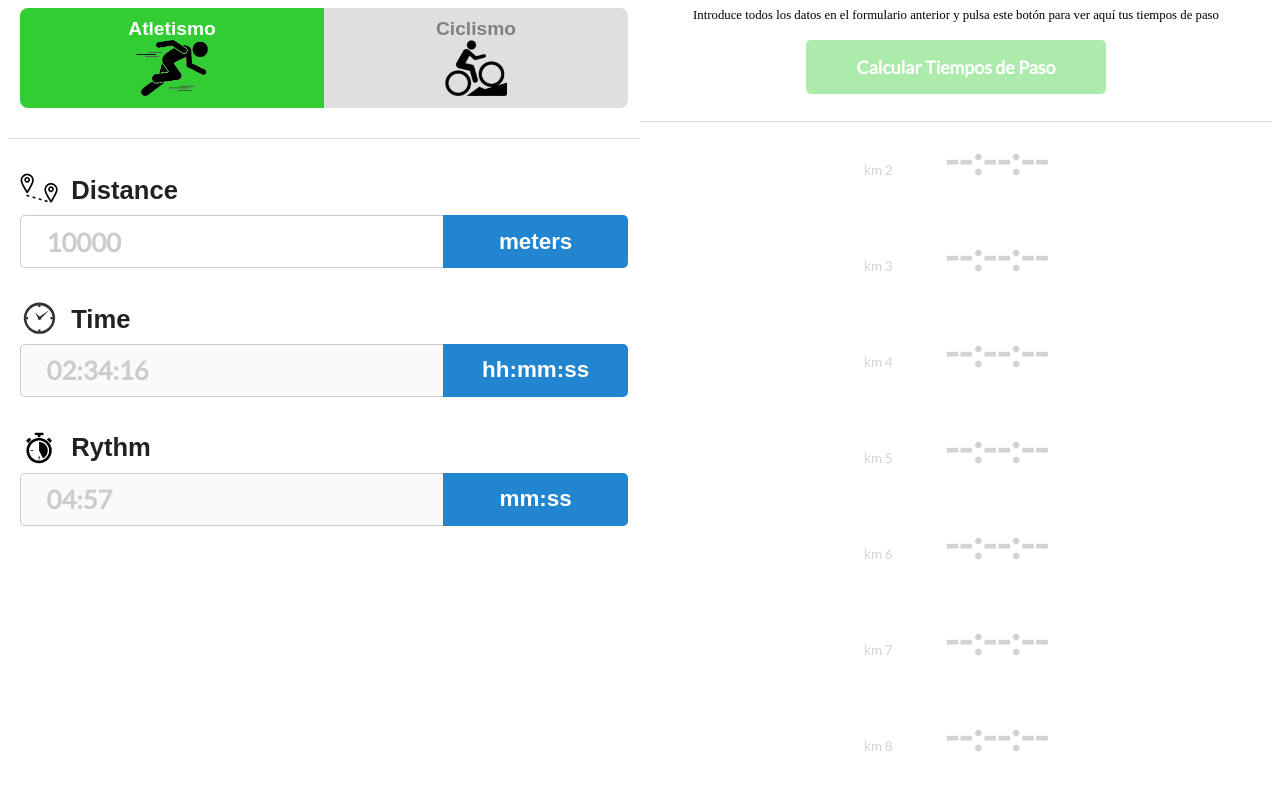
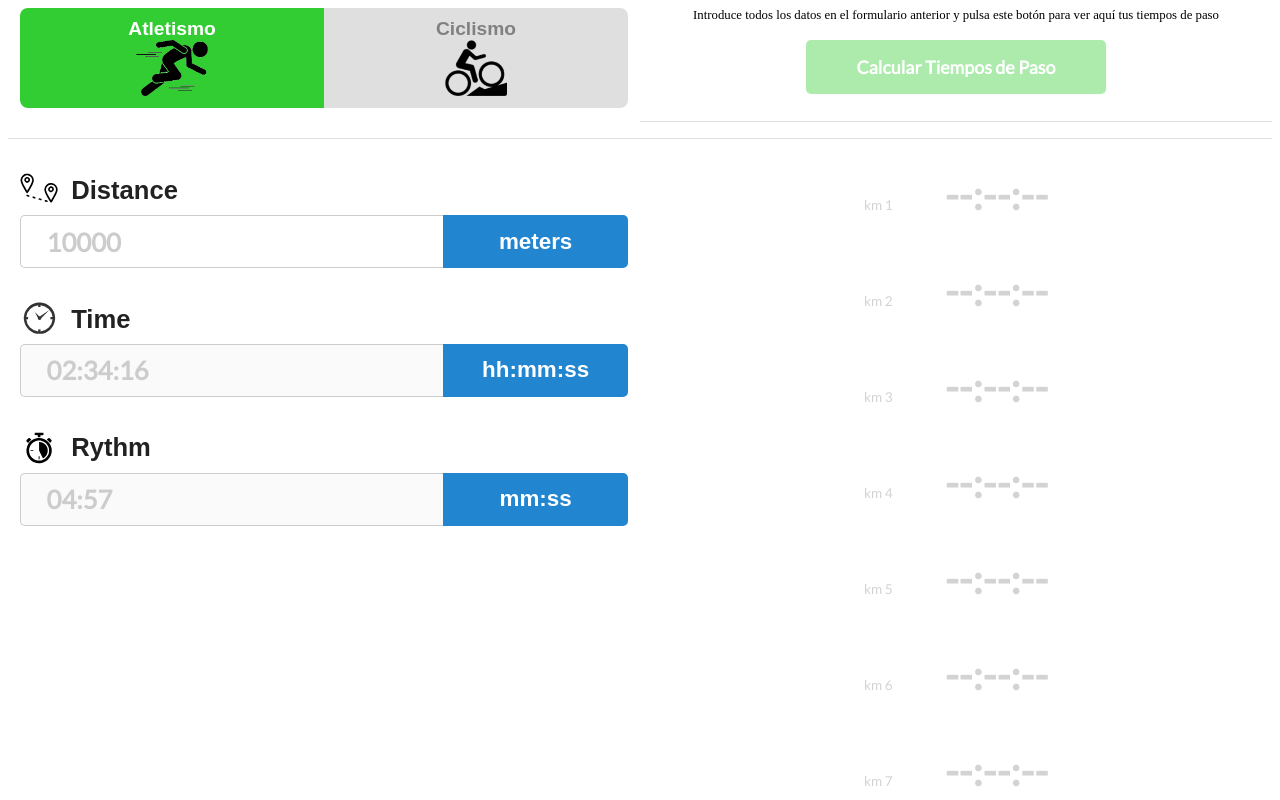
Before and after one commit to jorgesc/PaceCalculator, a React (Create React App) app: page / in a window 1280 px wide. Shown: the top 800 px of the page. Built offline with nearby package versions, Linux system fonts and the light colour scheme; a web font is replaced by a local one.

Commit message:
First steps integrating LapTimesHeader into LapTimesDisplay

```diff
--- a/src/components/LapTimesDisplay/LapTimesDisplay.tsx
+++ b/src/components/LapTimesDisplay/LapTimesDisplay.tsx
@@ -2,6 +2,7 @@
 import styled from "styled-components";
 
 import LapTimesTime from "./LapTimesTime";
+import LapTimesHeader from "./LapTimesHeader";
 
 export type ILapTimesArray = null | Array<{
   label: string;
@@ -11,11 +12,18 @@
 
 export interface ILapTimesDisplayProps {
   times?: ILapTimesArray;
+  condensedCheckboxChecked: boolean;
+  condensedCheckboxOnclick: () => null;
+  lapTimesHeaderText: string;
+  resetButtonOnclick: () => null;
 }
 
 interface IStyledLapTimesContainerProps {
   empty: boolean;
 }
+
+const headerText =
+  "Aquí puedes ver los tiempos de paso estimados por cada punto kilométrico";
 
 const StyledLapTimesContainer = styled.div<IStyledLapTimesContainerProps>`
   width: 100%;
@@ -28,9 +36,11 @@
   transition: color 0.5s linear;
 `;
 
-const LapTimesContainer = ({
-  times,
-}: ILapTimesDisplayProps): React.ReactElement => {
+const LapTimesContainer = (
+  props: ILapTimesDisplayProps,
+): React.ReactElement => {
+  const {times, ...remaining} = props;
+
   const generateEmptyContent = () => {
     return [...new Array(10)].map((v, i) => (
       <LapTimesTime key={i} label={`km ${i + 1}`} />
@@ -50,9 +60,12 @@
   };
 
   return (
-    <StyledLapTimesContainer empty={!times}>
-      {times ? generateRealContent() : generateEmptyContent()}
-    </StyledLapTimesContainer>
+    <div>
+      <LapTimesHeader lapTimesHeaderText={headerText} {...remaining} />
+      <StyledLapTimesContainer empty={!times}>
+        {times ? generateRealContent() : generateEmptyContent()}
+      </StyledLapTimesContainer>
+    </div>
   );
 };
 
--- a/src/components/LapTimesDisplayWrapper.tsx
+++ b/src/components/LapTimesDisplayWrapper.tsx
@@ -7,6 +7,9 @@
   ILapTimesDisplayProps,
 } from "./LapTimesDisplay/LapTimesDisplay";
 
+const headerText =
+  "Aquí puedes ver los tiempos de paso estimados por cada punto kilométrico";
+
 const LapTimesDisplayWrapper = (
   props: ILapTimesDisplayProps,
 ): React.ReactElement => {
@@ -14,7 +17,13 @@
 };
 
 const mapStateToProps = (state: IState): ILapTimesDisplayProps => {
-  return {times: state.app.lapTimes};
+  return {
+    times: state.app.lapTimes,
+    condensedCheckboxChecked: false,
+    condensedCheckboxOnclick: () => null,
+    lapTimesHeaderText: headerText,
+    resetButtonOnclick: () => null,
+  };
 };
 
 export default connect(mapStateToProps)(LapTimesDisplayWrapper);
```
Also changed, not shown: 1 other file (tests, documents, lock files or other folders).
